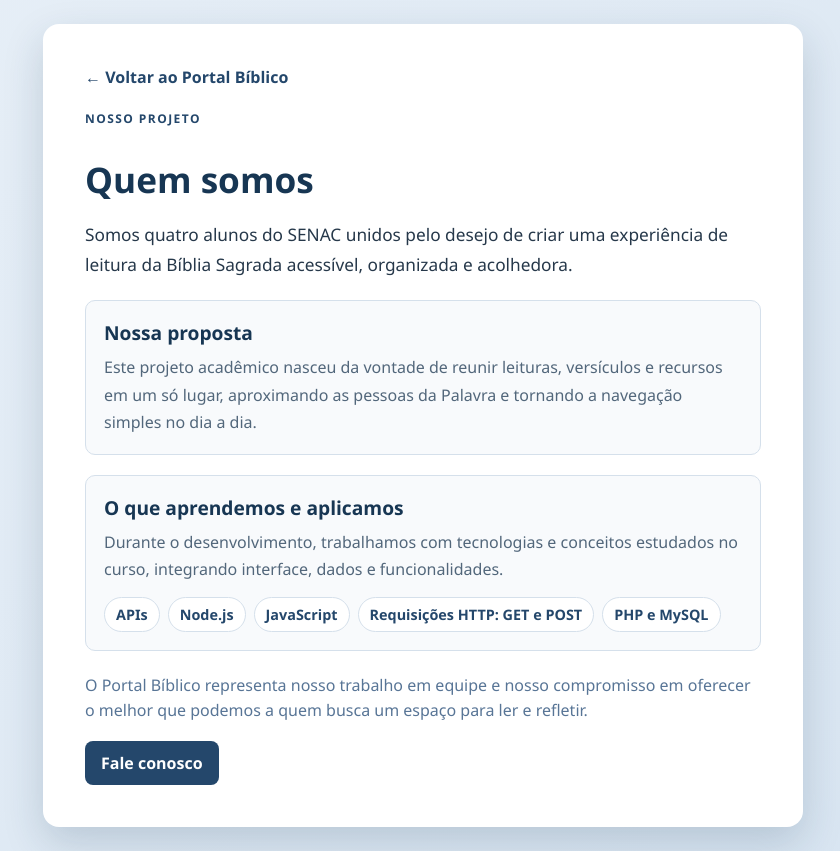
After one commit to Youkai1910/projeto-integrador, a PHP site: page /quem-somos.php in a window 1280 px wide. The commit adds this page. Shown: the whole page, without its empty margins (217-1057 px from the left). Run offline with PHP 8.4, Linux system fonts and the light colour scheme.

Commit message:
Adiciona página Quem somos
Cria uma página dedicada à apresentação do projeto e atualiza o link de navegação para direcioná-la.

```diff
--- a/public/css/publico.css
+++ b/public/css/publico.css
@@ -26,3 +26,15 @@ h1 { margin: 26px 0 8px; color: #173653; font-size: clamp(1.7rem, 5vw, 2.2rem);
 .nota a { color: #24476b; font-weight: 650; }
 .contato-info { padding: 14px; border-radius: 8px; background: #eef3f8; line-height: 1.7; }
 .contato-info a { color: #24476b; font-weight: 650; }
+.pagina-quem-somos { width: min(100%, 760px); }
+.pagina-quem-somos .quem-somos-sobretitulo { margin: 22px 0 0; color: #24476b; font-size: .75rem; font-weight: 750; letter-spacing: .12em; }
+.pagina-quem-somos .quem-somos-introducao { color: #26384a; font-size: 1.08rem; line-height: 1.75; }
+.quem-somos-bloco { margin-top: 20px; padding: 18px; border: 1px solid #d5e0eb; border-radius: 10px; background: #f8fafc; }
+.quem-somos-bloco h2 { margin: 0 0 8px; color: #173653; font-size: 1.2rem; }
+.quem-somos-bloco p, .quem-somos-agradecimento { margin: 0; color: #52677b; line-height: 1.7; }
+.quem-somos-tecnologias { display: flex; flex-wrap: wrap; gap: 8px; margin: 14px 0 0; padding: 0; list-style: none; }
+.quem-somos-tecnologias li { padding: 7px 11px; border: 1px solid #d5e0eb; border-radius: 999px; background: #fff; color: #24476b; font-size: .9rem; font-weight: 600; }
+.quem-somos-agradecimento { margin-top: 22px; }
+.quem-somos-contato { display: inline-flex; margin-top: 18px; padding: 11px 16px; border-radius: 8px; background: #24476b; color: #fff; font-weight: 700; text-decoration: none; }
+.quem-somos-contato:hover { background: #173653; }
+.quem-somos-contato:focus-visible { outline: 3px solid #5b8dbd; outline-offset: 3px; }
--- a/public/index.php
+++ b/public/index.php
@@ -146,7 +146,7 @@ if ($estaLogado && $livroSelecionado !== null && $capitulo !== null) {
                 </form>
 
                 <a href="index.php"><i class="fa-solid fa-house"></i> HOME</a>
-                <a href="#quem-somos"><i class="fa-solid fa-users"></i> QUEM SOMOS</a>
+                <a href="quem-somos.php"><i class="fa-solid fa-users"></i> QUEM SOMOS</a>
                 <a href="contato.php"><i class="fa-solid fa-envelope"></i> CONTATO</a>
                 <?php if ($ehAdministrador): ?>
                     <a href="admin/usuarios.php"><i class="fa-solid fa-user-gear"></i> ADMINISTRAÇÃO</a>
@@ -371,7 +371,7 @@ if ($estaLogado && $livroSelecionado !== null && $capitulo !== null) {
     <footer>
         <div class="footer-col">
             <h2>Portal Bíblico</h2>
-            <p id="quem-somos">Um espaço dedicado a nutrir a sua espiritualidade todos os dias com conteúdos atualizados, leituras, salmos e reflexões.</p>
+            <p>Um espaço dedicado a nutrir a sua espiritualidade todos os dias com conteúdos atualizados, leituras, salmos e reflexões.</p>
         </div>
         <div class="footer-col">
             <h2>Links Rápidos</h2>
--- /dev/null
+++ b/public/quem-somos.php
@@ -0,0 +1,53 @@
+<?php
+declare(strict_types=1);
+?>
+<!DOCTYPE html>
+<html lang="pt-BR">
+<head>
+    <meta charset="UTF-8">
+    <meta name="viewport" content="width=device-width, initial-scale=1.0">
+    <title>Quem somos | Portal Bíblico</title>
+    <link rel="stylesheet" href="css/publico.css">
+</head>
+<body>
+    <main class="cartao-publico pagina-quem-somos" id="conteudo-principal">
+        <a class="voltar" href="index.php">← Voltar ao Portal Bíblico</a>
+        <p class="quem-somos-sobretitulo">NOSSO PROJETO</p>
+        <h1>Quem somos</h1>
+        <p class="quem-somos-introducao">
+            Somos quatro alunos do SENAC unidos pelo desejo de criar uma experiência
+            de leitura da Bíblia Sagrada acessível, organizada e acolhedora.
+        </p>
+
+        <section class="quem-somos-bloco" aria-labelledby="titulo-proposito">
+            <h2 id="titulo-proposito">Nossa proposta</h2>
+            <p>
+                Este projeto acadêmico nasceu da vontade de reunir leituras,
+                versículos e recursos em um só lugar, aproximando as pessoas da
+                Palavra e tornando a navegação simples no dia a dia.
+            </p>
+        </section>
+
+        <section class="quem-somos-bloco" aria-labelledby="titulo-tecnologias">
+            <h2 id="titulo-tecnologias">O que aprendemos e aplicamos</h2>
+            <p>
+                Durante o desenvolvimento, trabalhamos com tecnologias e conceitos
+                estudados no curso, integrando interface, dados e funcionalidades.
+            </p>
+            <ul class="quem-somos-tecnologias">
+                <li>APIs</li>
+                <li>Node.js</li>
+                <li>JavaScript</li>
+                <li>Requisições HTTP: GET e POST</li>
+                <li>PHP e MySQL</li>
+            </ul>
+        </section>
+
+        <p class="quem-somos-agradecimento">
+            O Portal Bíblico representa nosso trabalho em equipe e nosso compromisso
+            em oferecer o melhor que podemos a quem busca um espaço para ler e refletir.
+        </p>
+        <a class="quem-somos-contato" href="contato.php">Fale conosco</a>
+    </main>
+</body>
+</html>
```
